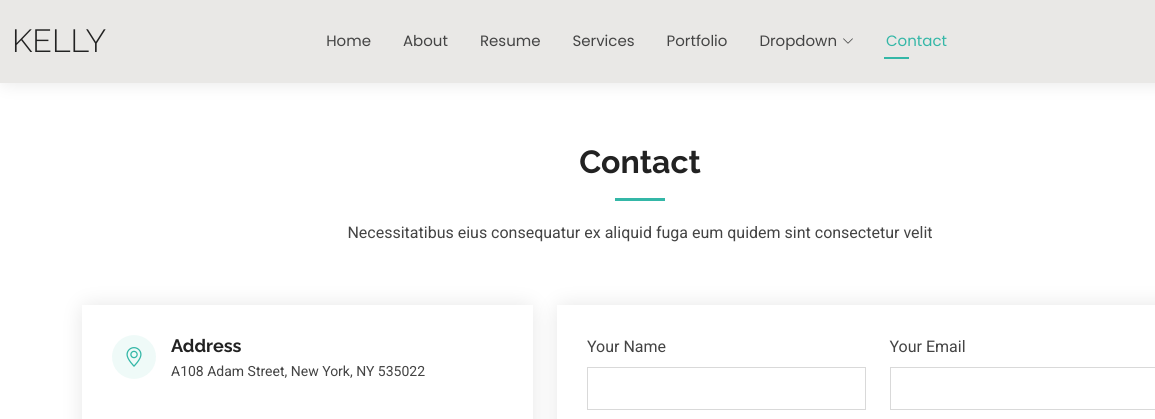
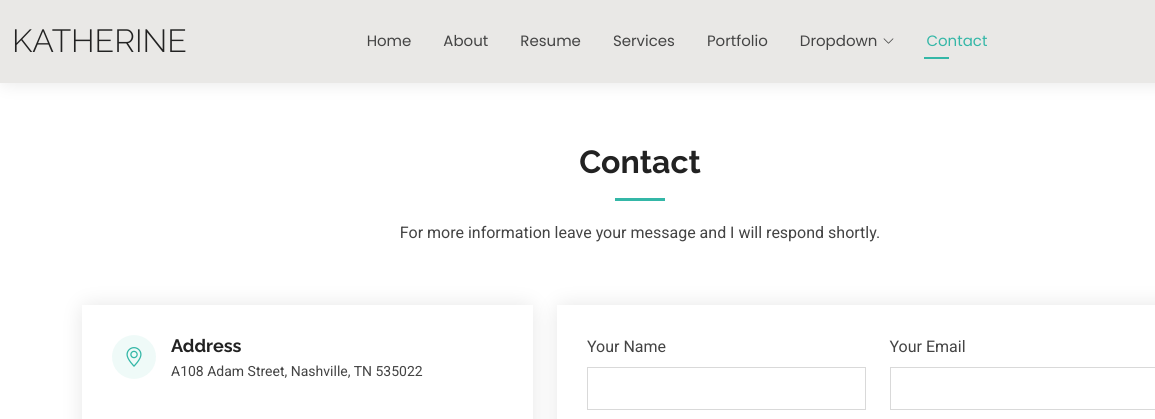
Before and after one commit to katherineb18/katherineb18.github.io, a plain HTML site: page contact.html in a window 1280 px wide. Shown: the top 419 px of the page, 0-1155 px from the left. Drawn offline with Linux system fonts and the light colour scheme.

Commit message:
cambio de letras

```diff
--- a/contact.html
+++ b/contact.html
@@ -44,7 +44,7 @@
       <a href="index.html" class="logo d-flex align-items-center me-auto me-xl-0">
         <!-- Uncomment the line below if you also wish to use an image logo -->
         <!-- <img src="assets/img/logo.png" alt=""> -->
-        <h1 class="sitename">Kelly</h1>
+        <h1 class="sitename">Katherine</h1>
       </a>
 
       <nav id="navmenu" class="navmenu">
@@ -94,7 +94,7 @@
       <!-- Section Title -->
       <div class="container section-title" data-aos="fade-up">
         <h2>Contact</h2>
-        <p>Necessitatibus eius consequatur ex aliquid fuga eum quidem sint consectetur velit</p>
+        <p>For more information leave your message and I will respond shortly.</p>
       </div><!-- End Section Title -->
 
       <div class="container" data-aos="fade-up" data-aos-delay="100">
@@ -108,7 +108,7 @@
                 <i class="bi bi-geo-alt flex-shrink-0"></i>
                 <div>
                   <h3>Address</h3>
-                  <p>A108 Adam Street, New York, NY 535022</p>
+                  <p>A108 Adam Street, Nashville, TN 535022</p>
                 </div>
               </div><!-- End Info Item -->
 
```
Also changed, not shown: portfolio.html (+1 -1 lines), resume.html (+2 -2 lines).
